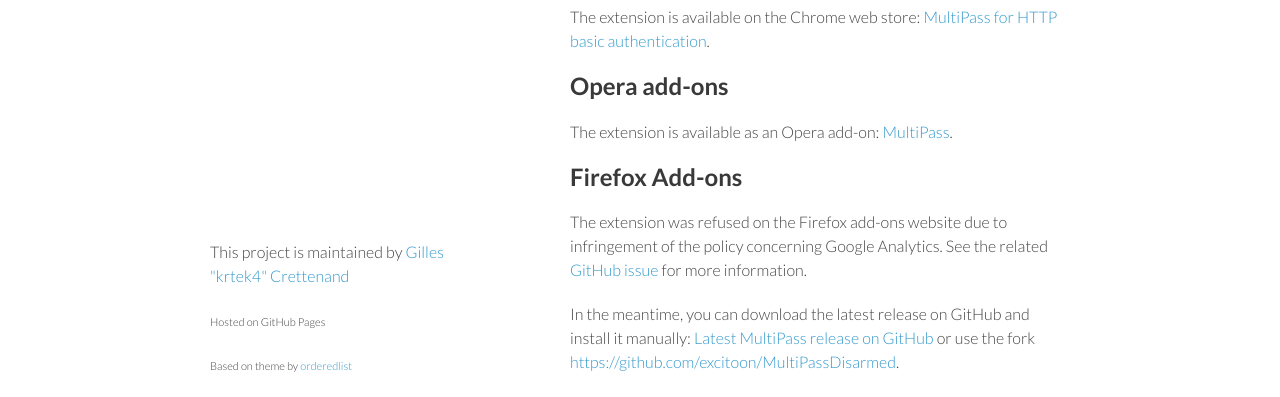
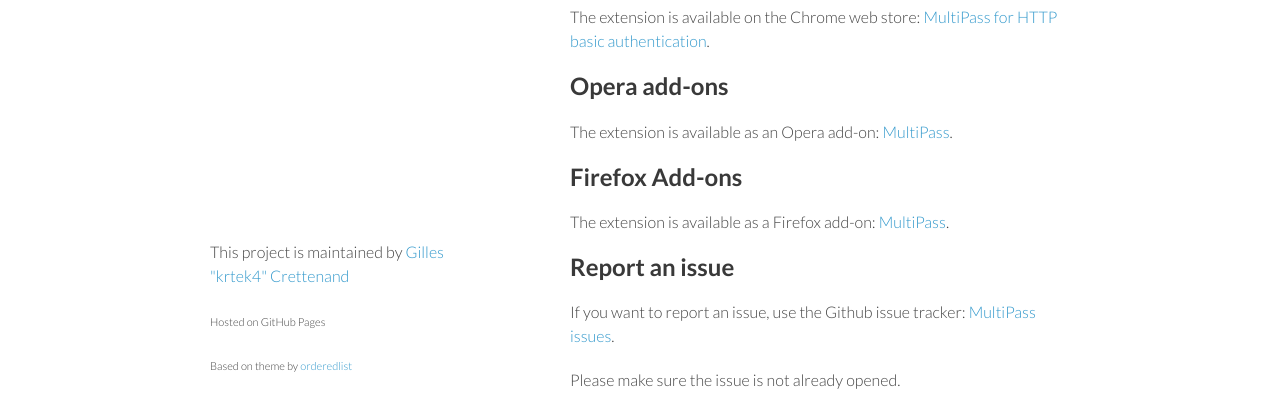
Before and after one commit to krtek4/MultiPass, a browser extension: page docs/index.html in a window 1280 px wide. Shown: the part 354-751 px from the top of the page. Drawn offline with Linux system fonts and the light colour scheme.

Commit message:
update doc to reflect new FF status

```diff
--- a/docs/index.html
+++ b/docs/index.html
@@ -59,11 +59,8 @@
 
         <h2>Firefox Add-ons</h2>
 
-        <p>The extension was refused on the Firefox add-ons website due to infringement of the policy concerning Google Analytics.
-           See the related <a href="https://github.com/krtek4/MultiPass/issues/40">GitHub issue</a> for more information.</p>
-
-        <p>In the meantime, you can download the latest release on GitHub and install it manually:
-            <a href="https://github.com/krtek4/MultiPass/releases/latest">Latest MultiPass release on GitHub</a> or use the fork <a href="https://github.com/excitoon/MultiPassDisarmed">https://github.com/excitoon/MultiPassDisarmed</a>.</p>
+        <p>The extension is available as a Firefox add-on:
+            <a href="https://addons.mozilla.org/en-US/firefox/addon/multipass/">MultiPass</a>.</p>
 
         <h2>Report an issue</h2>
 
```
Also changed, not shown: README.md.
